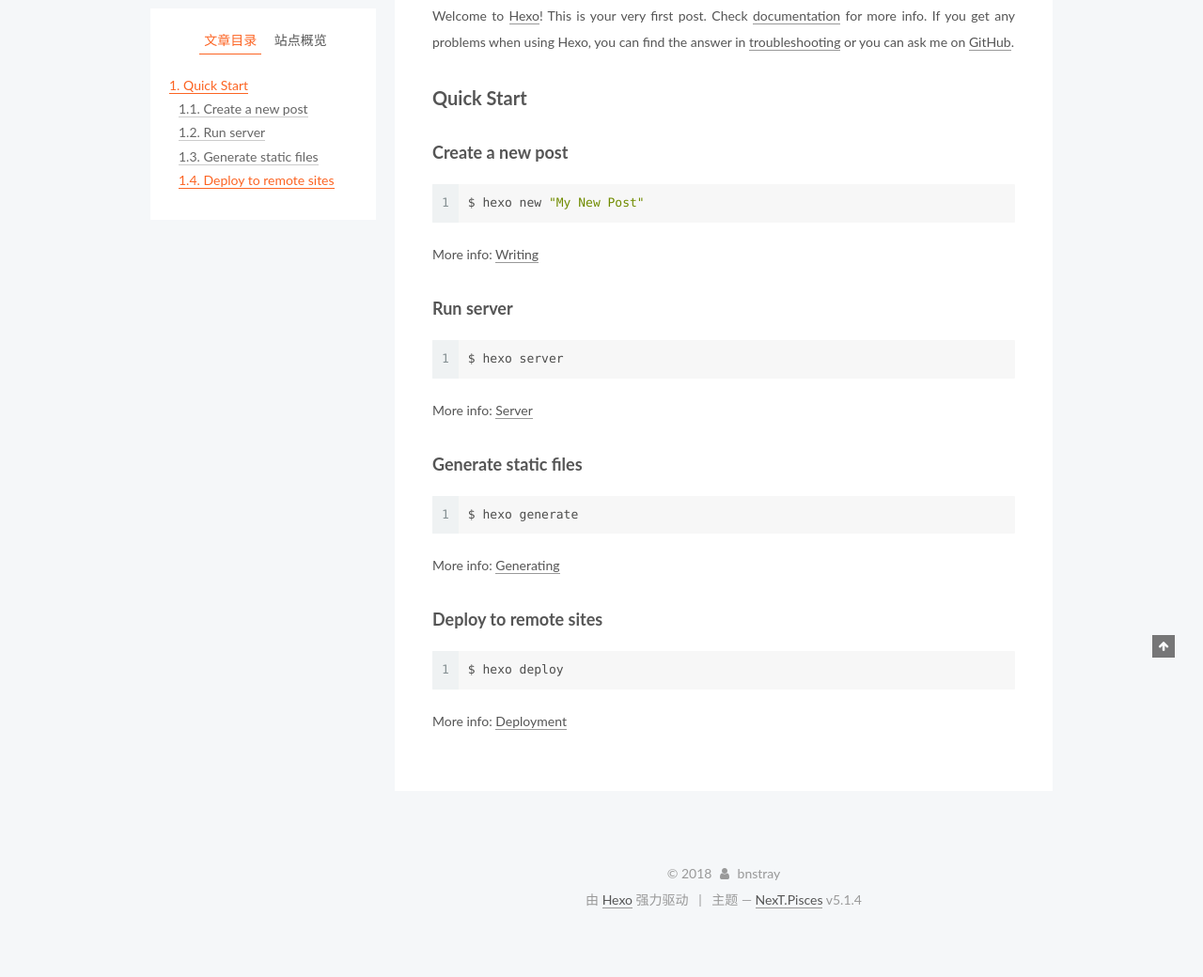
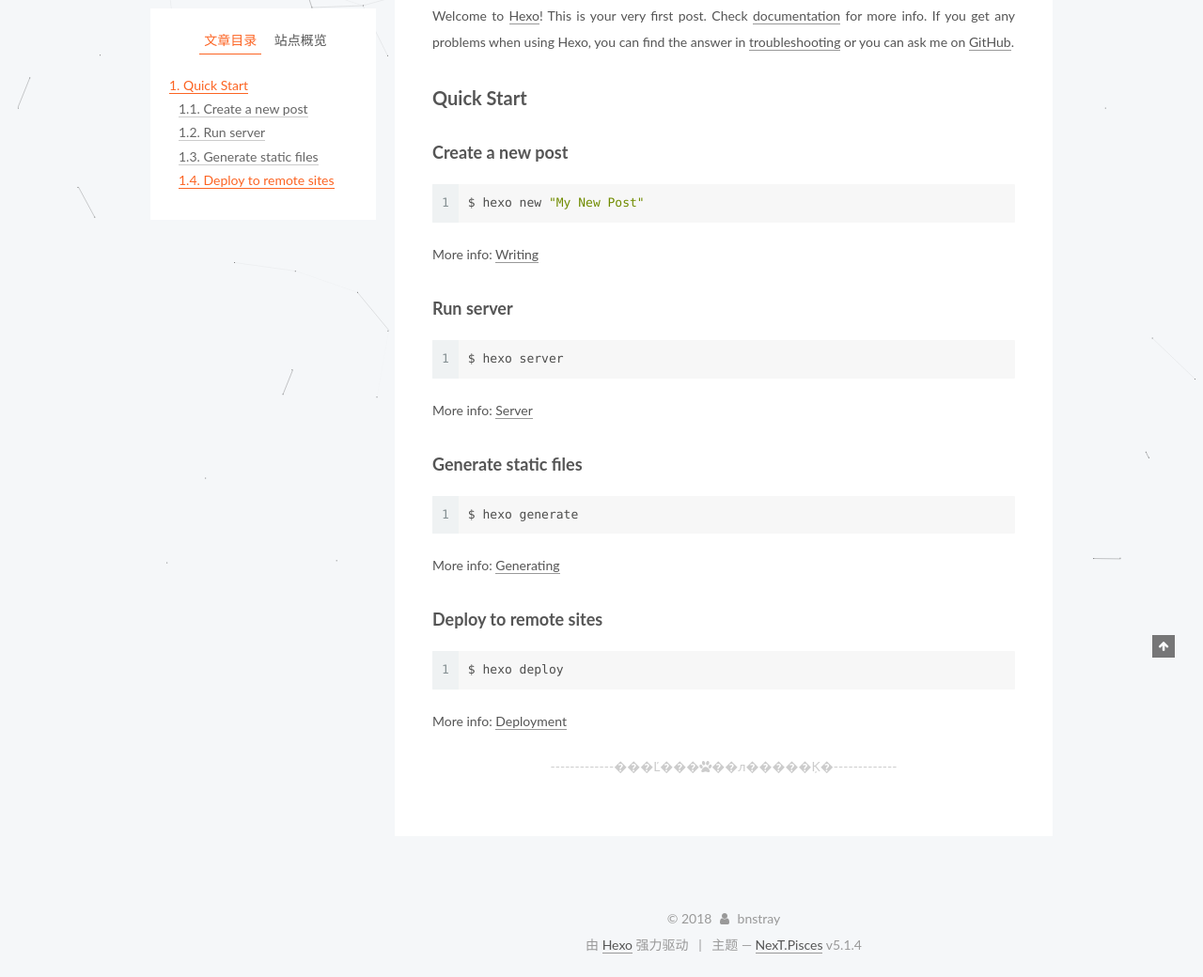
Before and after one commit to bnstray/bnstray.github.io, a plain HTML site: page 2018/08/13/hello-world/index.html in a window 1280 px wide. Shown: the part 200-1240 px from the top of the page at 94% size. Before the commit the page ends 1192 px from the top, so only its background shows below. Drawn offline with Linux system fonts and the light colour scheme.

Commit message:
Site updated: 2018-08-24 16:12:35

```diff
--- a/2018/08/13/hello-world/index.html
+++ b/2018/08/13/hello-world/index.html
@@ -317,6 +317,16 @@
 
 
 
+    <div>
+
+        <div>
+
+        <div style="text-align:center;color: #ccc;font-size:14px;">-------------���Ľ���<i class="fa fa-paw"></i>��л�����Ķ�-------------</div>
+
+</div>
+
+    </div>
+
 
 
 
@@ -539,6 +549,8 @@
 
 
 
+
+
     <script type="text/javascript" src="/lib/jquery/index.js?v=2.1.3"></script>
 
 
@@ -565,6 +577,11 @@
 
 
     <script type="text/javascript" src="/lib/fancybox/source/jquery.fancybox.pack.js?v=2.1.5"></script>
+
+
+
+
+    <script type="text/javascript" src="/lib/canvas-nest/canvas-nest.min.js"></script>
 
 
 
--- a/css/main.css
+++ b/css/main.css
@@ -1823,7 +1823,7 @@ pre .javascript .function {
   width: 4px;
   height: 4px;
   border-radius: 50%;
-  background: #3b902d;
+  background: #d2ab6b;
 }
 .links-of-blogroll {
   font-size: 13px;
```
Also changed, not shown: archives/2018/08/index.html (+7 -0 lines), archives/2018/index.html (+7 -0 lines), archives/index.html (+7 -0 lines), index.html (+11 -0 lines).
